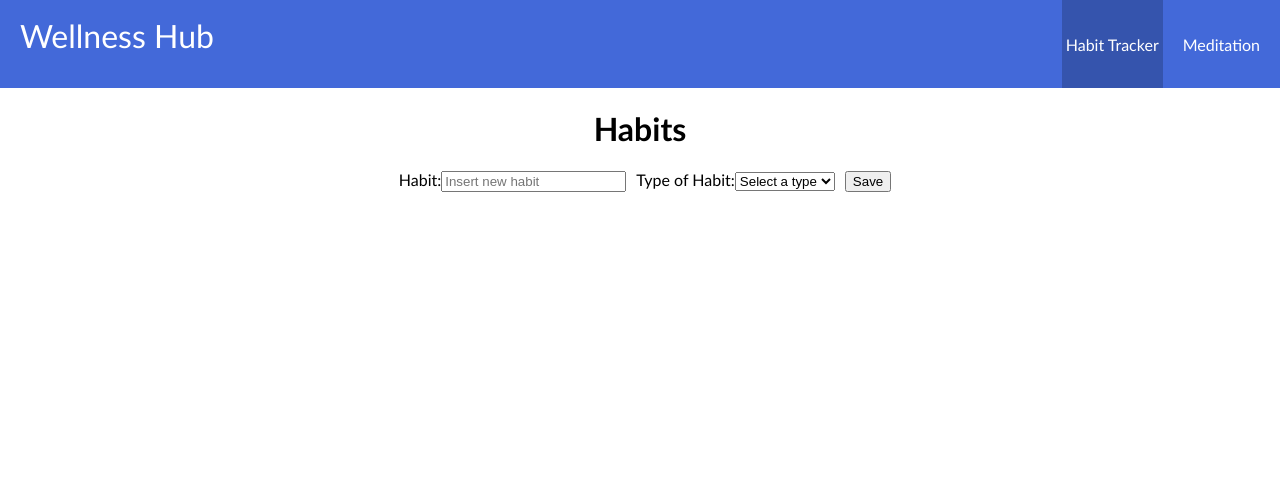
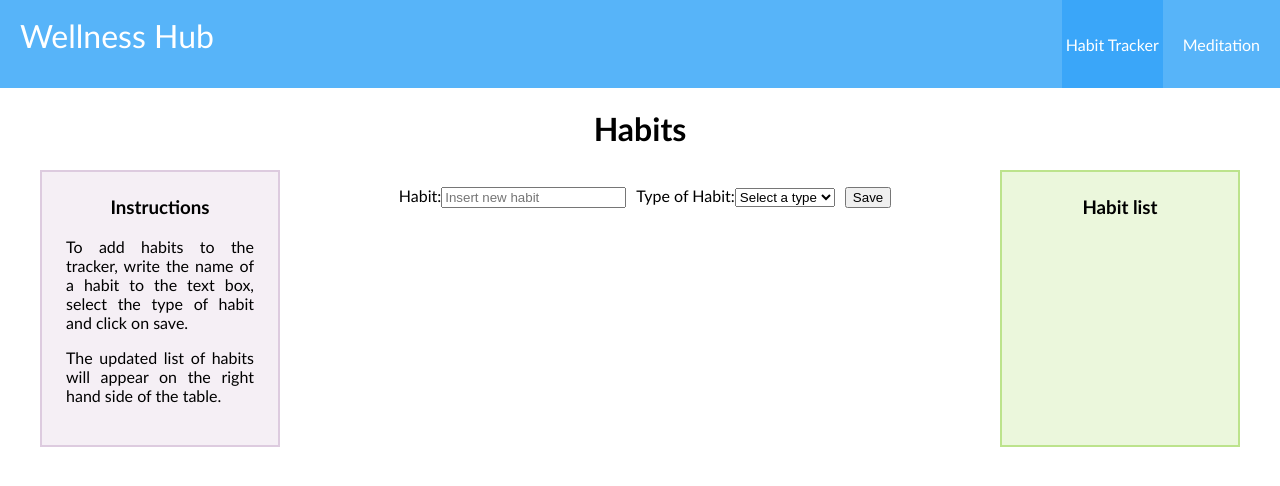
Before and after one commit to Cfaccetti/wellness-hub, a React (Create React App) app: page /habits in a window 1280 px wide. Shown: the top 486 px of the page. Built offline with nearby package versions, Linux system fonts and the light colour scheme.

Commit message:
Create List of Habits with Delete Button

```diff
--- a/src/Pages/Habits/Habitbox/Habitbox.css
+++ b/src/Pages/Habits/Habitbox/Habitbox.css
@@ -5,3 +5,60 @@ label {
 .save {
     margin-left: 10px ;
 }
+
+.habit-list {
+    border-color: #bce38c;
+    border-style: solid;
+    border-width: 2px;
+    background-color: #ebf7dc;
+    padding: 2%;
+    min-height: 200px;
+    /* max-width:15em; */
+    min-width: 15em;
+}
+
+.form-habit-list {
+    display: flex;
+    justify-content: space-between;
+    flex-wrap: wrap;
+    max-width: 1200px;
+    margin: 0 auto;
+}
+
+.habitCreator {
+    margin-top: 1em;
+}
+
+.instructionBox{
+    border-color: #ddcbdf;
+    border-style: solid;
+    border-width: 2px;
+    background-color: #f5eff5;
+    padding: 2%;
+    min-height: 200px;
+    max-width:15em;
+}
+
+p {
+    text-align: justify;
+}
+
+ul {
+    text-align: left;
+    list-style:inside;
+    padding:0
+}
+
+li {
+    margin-left: 0;
+}
+
+h3 {
+    text-align: center;
+    margin-top: 0;
+    padding: 0;
+}
+
+button {
+    margin-left: 10px;
+}
--- a/src/Pages/Habits/Habitbox/Habitbox.js
+++ b/src/Pages/Habits/Habitbox/Habitbox.js
@@ -1,36 +1,50 @@
 import './Habitbox.css';
-import Habitarray from './Habitarray';
+import { useState } from 'react'
 
-let habits = []
+// let habits = []
 
 // const [habits, setHabits] = useState[0];
 
-function handleSubmit() {
-    const habitform = document.querySelector('#habit-form')
-    const habitNameInput = document.querySelector('#hname');
-    const habitTypeInput = document.querySelector('#type');
+// function handleSubmit() {
 
-    const name = habitNameInput.value
-    const type = habitTypeInput.value
+    // const habitform = document.querySelector('#habit-form')
+    // const habitNameInput = document.querySelector('#hname');
+    // const habitTypeInput = document.querySelector('#type');
 
-    let habit = {
-        name: name,
-        type: type
-    }
+    // const name = habitNameInput.value
+    // const type = habitTypeInput.value
 
-    // setHabits(habit);
+    // let habit = {
+    //     name: name,
+    //     type: type
+    // }
 
-    habits.push(habit);
-}
+    // habits.push(habit);
+    // console.table(habits)
+
+// }
 
 export default function Habitbox() {
-    return (
-        <>
-        <form id="habit-form" className="habitCreator" onSubmit={handleSubmit}>
+
+    const [habit, setHabit] = useState('');
+    const [type, setType] = useState('');
+    const [habits, setHabits] = useState([]);
+
+    console.table(habits)
+
+    return(
+    <div className="form-habit-list">
+        <section className="instructionBox">
+                <h3>Instructions</h3>
+                <p>To add habits to the tracker, write the name of a habit to the text box, select the type of habit and click on save. </p>
+                <p>The updated list of habits will appear on the right hand side of the table.</p>
+        </section>
+        <form id="habit-form" className="habitCreator" onSubmit={(e) => {e.preventDefault();
+            setHabits([...habits, {id: Date.now(), habit, type}]) }}>
         <label htmlFor="hname">Habit:</label>
-        <input type="text" id="hname" name="hname" placeholder="Insert new habit"></input>
+        <input type="text" id="hname" name="hname" placeholder="Insert new habit" required value={habit} onChange={e => setHabit(e.target.value)}></input>
         <label htmlFor="type">Type of Habit:</label>
-        <select name="type" id="type" defaultValue=''>
+        <select name="type" id="type" defaultValue='' required value={type} onChange={e => setType(e.target.value)}>
             <option value="" disabled>Select a type</option>
             <option value="Self-care">Self-care</option>
             <option value="Self-growth">Self-growth</option>
@@ -38,7 +52,20 @@ export default function Habitbox() {
         </select>
         <input className="save" type="submit" value="Save"></input>
         </form>
-        <Habitarray />
-        </>
+        <div className='habit-list'>
+        <h3>Habit list</h3>
+        <ul>{habits.map(item => (
+            <li>{item.habit}: {item.type}<button onClick={() => {
+                setHabits(
+                  habits.filter(a =>
+                    a.id !== item.id
+                  )
+                );
+              }}>
+                Delete
+              </button></li>))}
+        </ul>
+        </div>
+    </div>
 )
 }
--- a/src/Pages/Habits/Habits.css
+++ b/src/Pages/Habits/Habits.css
@@ -2,6 +2,10 @@
   background-color:lightgoldenrodyellow;
 }
 
+/* h1 {
+  background-color:#9fd147;
+  color:white;
+} */
 
 /* .Banner {
   background-color:#4369d9;
--- a/src/index.css
+++ b/src/index.css
@@ -19,7 +19,7 @@ body {
 
 
 .navBar {
-  background-color:#4369d9;
+  background-color:#57b4f9;
   color: white;
   display: flex;
   justify-content: space-between;
@@ -47,9 +47,9 @@ body {
 }
 
 .navBar li.active {
-  background-color: #3554ad;
+  background-color: #3aa6f9;
 }
 
 .navBar li:hover {
-  background-color: #6887e0;
+  background-color: #90cbf8;
 }
```
